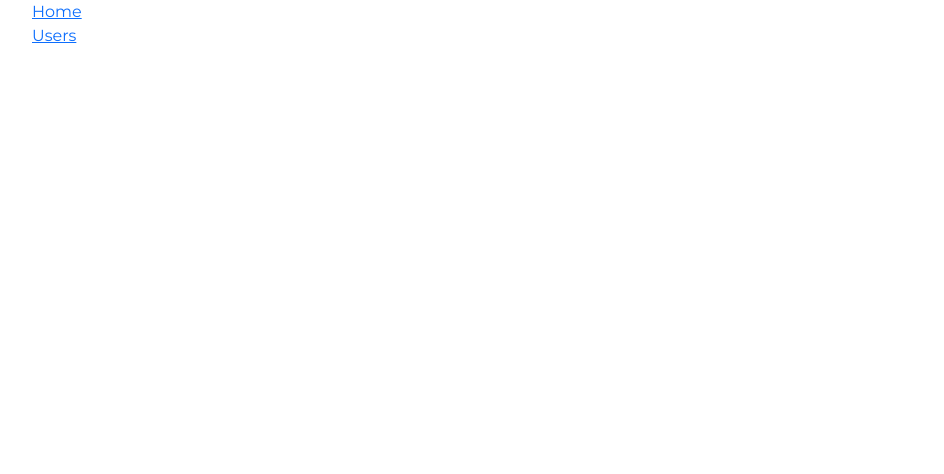
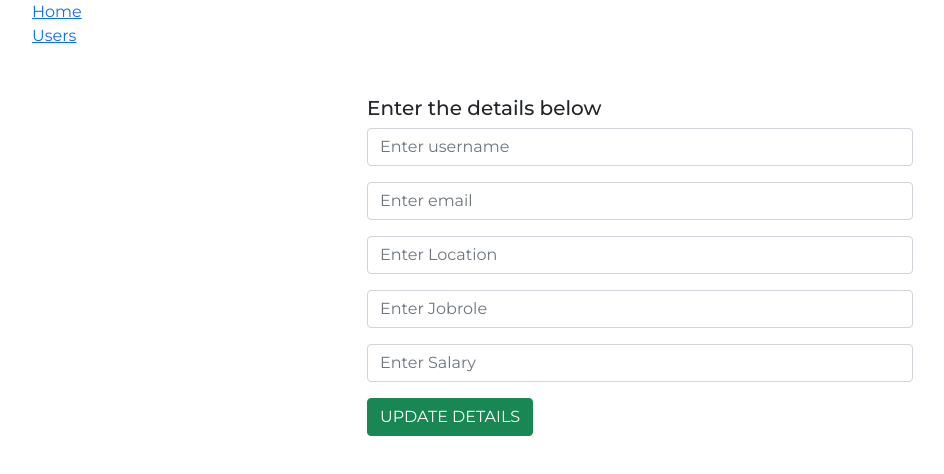
Before and after one commit to sathisharsdg/react3pm, a React (Create React App) app: page /update in a window 1280 px wide. Before the commit this address had no page. Shown: the top 474 px of the page, without its empty margins (0-944 px from the left). Built offline with nearby package versions, Linux system fonts and the light colour scheme.

Commit message:
july9Notes

```diff
--- a/src/App.jsx
+++ b/src/App.jsx
@@ -2,6 +2,8 @@ import React from 'react'
 import {BrowserRouter as Router,Routes,Route,Link} from "react-router-dom"
 import Home from './Pages/Home'
 import Users from './Pages/Users'
+import Updateusers from './Pages/Updateusers'
+
 function App() {
   return (
     <div>
@@ -14,8 +16,8 @@ function App() {
 
            <Routes>
            <Route path='/' element={<Home/>}></Route>
-
            <Route path='/users' element={<Users/>}></Route>
+           <Route path='/update' element={<Updateusers/>}></Route>
            </Routes>
         </Router>
 
--- /dev/null
+++ b/src/Pages/Updateusers.jsx
@@ -0,0 +1,85 @@
+import axios from 'axios';
+import React, { useEffect, useState } from 'react'
+import { useNavigate } from 'react-router-dom';
+
+function Updateusers() {
+    const [id,setId] = useState();
+    const [username,setUsername] = useState("");
+    const [email,setEmail] = useState("");
+    const [location,setLocation] = useState("");
+    const [role,setRole] = useState("");
+    const [salary,setSalary] = useState("");
+    const [msg,setMessage] = useState("")
+
+    const redirection = useNavigate();
+    const updateData = async (e)=>{
+         e.preventDefault();
+      await  axios.put(`https://665969a6de346625136c4408.mockapi.io/users/${id}`,{
+              username,email,role,salary,location
+         }).then((res)=>{
+              console.log(res);
+              console.log("Data Updated");
+              setUsername("");
+              setEmail("");
+              setLocation("");
+              setSalary("");
+              setRole("")
+              setMessage("Data Updated successfully....!!!")
+              setTimeout(()=>{
+                redirection("/users")
+              },500)
+         }).catch((err)=>{
+              console.log(err);
+         })
+    }
+
+    useEffect(()=>{
+         setId(localStorage.getItem("id"));
+         setUsername(localStorage.getItem("username"));
+         setEmail(localStorage.getItem("email"));
+         setRole(localStorage.getItem("role"));
+         setSalary(localStorage.getItem("salary"));
+         setLocation(localStorage.getItem("location"));
+    },[])
+  return (
+    <div>
+          <div className="container">
+           <div className="row mt-5 mb-5">
+              <div className="col-md-6 offset-md-3">
+               <h5>Enter the details below</h5>
+
+                   <form onSubmit={updateData}>
+                      <div className="form-group mb-3">
+                          <input type="text" value={username} placeholder='Enter username' className='form-control'
+                          onChange={e=>setUsername(e.target.value)} />
+                      </div>
+                      <div className="form-group mb-3">
+                          <input type="text" value={email}  placeholder='Enter email' className='form-control'
+                           onChange={e=>setEmail(e.target.value)} />
+                      </div>
+                      <div className="form-group mb-3">
+                          <input type="text" value={location}  placeholder='Enter Location' className='form-control'
+                           onChange={e=>setLocation(e.target.value)}/>
+                      </div>
+                      <div className="form-group mb-3">
+                          <input type="text" value={role}  placeholder='Enter Jobrole' className='form-control'
+                           onChange={e=>setRole(e.target.value)} />
+                      </div>
+                      <div className="form-group mb-3">
+                          <input type="text" value={salary}  placeholder='Enter Salary' className='form-control'
+                           onChange={e=>setSalary(e.target.value)} />
+                      </div>
+                      <div className="form-group mb-3">
+                          <button type='submit' className='btn btn-success'>UPDATE DETAILS</button>
+                      </div>
+                      <h3>{msg}</h3>
+
+                   </form>
+              </div>
+           </div>
+        </div>
+    </div>
+  )
+}
+
+export default Updateusers
--- a/src/Pages/Users.jsx
+++ b/src/Pages/Users.jsx
@@ -1,8 +1,9 @@
 import React, { useEffect, useState } from 'react'
 import axios from 'axios'
+import { useNavigate } from 'react-router-dom';
 function Users() {
     const [userData,setUserData] = useState([]);
-
+    const redirectpage = useNavigate()
     const getuserapi = async ()=>{
         await axios.get("https://665969a6de346625136c4408.mockapi.io/users")
         .then((r)=>{
@@ -20,10 +21,19 @@ function Users() {
               getuserapi();
 
          }).catch((er)=>{
-              console.log(er);
+             console.log(er);
          })
     }
 
+    const onEditData = (data)=>{
+        redirectpage("/update");
+        localStorage.setItem("id", data.id);
+        localStorage.setItem("username", data.username);
+        localStorage.setItem("email", data.email);
+        localStorage.setItem("role", data.role);
+        localStorage.setItem("salary", data.salary);
+        localStorage.setItem("location", data.location);
+    }
     useEffect(()=>{
         getuserapi()
     },[])
@@ -58,7 +68,7 @@ function Users() {
                                               <td>{res.role}</td>
                                               <td>{res.salary}</td>
                                               <td>
-                                              <button className='brn btn-primary mx-3'>Edit</button>
+                                              <button className='brn btn-primary mx-3' onClick={()=>onEditData(res)}>Edit</button>
                                               <button className='brn btn-danger' onClick={()=>deleteData(res.id)}>Delete</button>
                                               </td>
                                           </tr>
```
